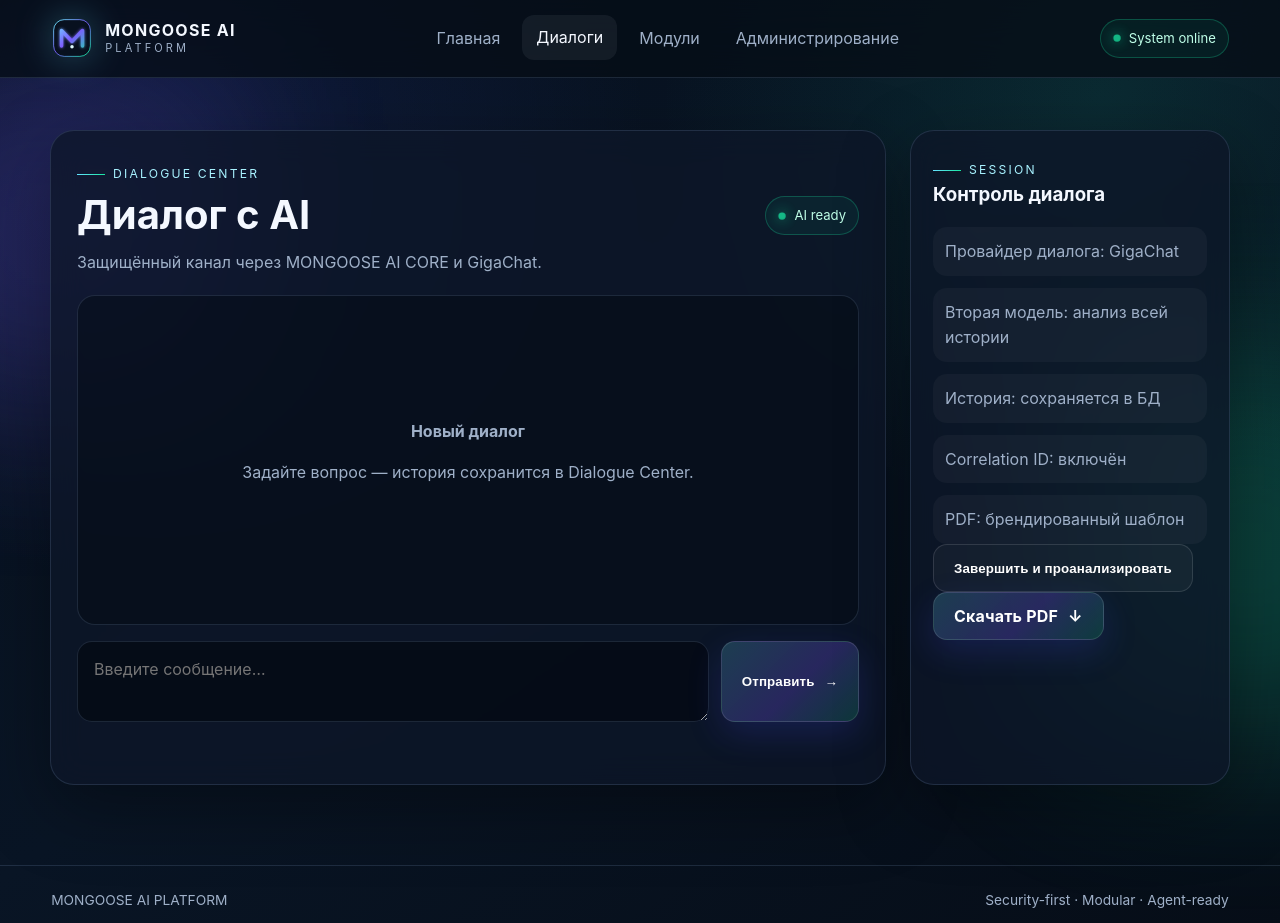
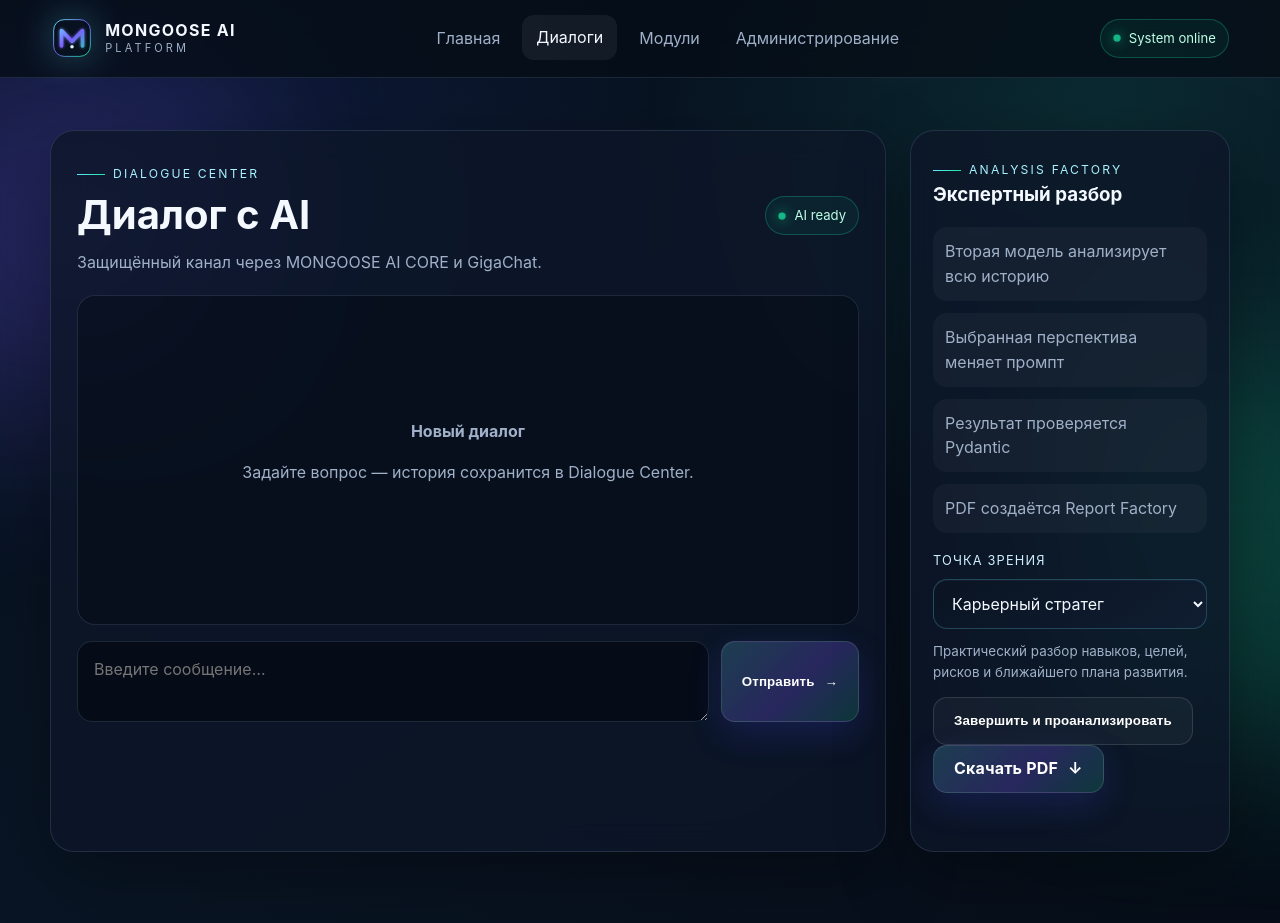
Before and after one commit to VictorKVS/Developer-of-AI-agents, a Django app: page /chat/ in a window 1280 px wide. Shown: the top 923 px of the page. Run offline with Django 5.2, Linux system fonts and the light colour scheme; parts of the project's set-up code (start-up, migrations or seed data) failed here and were passed over.

Commit message:
feat(web): add two selectable analysis modes

```diff
--- a/projects/02-dialogue-ai-assistant/templates/web/chat.html
+++ b/projects/02-dialogue-ai-assistant/templates/web/chat.html
@@ -20,8 +20,18 @@
         <div id="status" class="status" role="status"></div>
     </div>
     <aside class="side-panel">
-        <span class="eyebrow">Session</span><h3>Контроль диалога</h3>
-        <ul><li>Провайдер диалога: GigaChat</li><li>Вторая модель: анализ всей истории</li><li>История: сохраняется в БД</li><li>Correlation ID: включён</li><li>PDF: брендированный шаблон</li></ul>
+        <span class="eyebrow">Analysis Factory</span><h3>Экспертный разбор</h3>
+        <ul><li>Вторая модель анализирует всю историю</li><li>Выбранная перспектива меняет промпт</li><li>Результат проверяется Pydantic</li><li>PDF создаётся Report Factory</li></ul>
+
+        <div class="analysis-control">
+            <label for="analysis-profile">Точка зрения</label>
+            <select id="analysis-profile" name="analysis_profile">
+                <option value="career_strategist">Карьерный стратег</option>
+                <option value="jungian_reflection">Юнгианская рефлексия</option>
+            </select>
+        </div>
+        <p id="analysis-hint" class="analysis-hint">Практический разбор навыков, целей, рисков и ближайшего плана развития.</p>
+
         <button id="complete-button" class="button secondary" type="button">Завершить и проанализировать</button>
         <a id="download-link" class="button" href="#" hidden>Скачать PDF <span>↓</span></a>
         <p id="analysis-summary" class="status"></p>
@@ -31,12 +41,14 @@
 {% block scripts %}
 <script>
 let conversationId=null;
-const form=document.getElementById("chat-form"),input=document.getElementById("message"),messages=document.getElementById("messages"),statusBox=document.getElementById("status"),csrfToken=document.getElementById("csrf-token").dataset.token,completeButton=document.getElementById("complete-button"),downloadLink=document.getElementById("download-link"),analysisSummary=document.getElementById("analysis-summary");
+const form=document.getElementById("chat-form"),input=document.getElementById("message"),messages=document.getElementById("messages"),statusBox=document.getElementById("status"),csrfToken=document.getElementById("csrf-token").dataset.token,completeButton=document.getElementById("complete-button"),downloadLink=document.getElementById("download-link"),analysisSummary=document.getElementById("analysis-summary"),analysisProfile=document.getElementById("analysis-profile"),analysisHint=document.getElementById("analysis-hint");
+const profileHints={career_strategist:"Практический разбор навыков, целей, рисков и ближайшего плана развития.",jungian_reflection:"Не-клиническая рефлексия мотивов, ценностей и возможных архетипических паттернов."};
+analysisProfile.addEventListener("change",()=>{analysisHint.textContent=profileHints[analysisProfile.value];});
 function appendMessage(role,content){document.getElementById("empty-state")?.remove();const block=document.createElement("div");block.className=`message ${role}`;const title=document.createElement("strong"),text=document.createElement("p");title.textContent=role==="user"?"Вы":"MONGOOSE AI";text.textContent=content;block.append(title,text);messages.appendChild(block);messages.scrollTop=messages.scrollHeight;}
 function setThinking(active,text="AI формирует ответ"){statusBox.classList.remove("error");statusBox.innerHTML=active?`<span class="thinking">${text} <i></i><i></i><i></i></span>`:"";}
 async function parseError(response,fallback){let detail=fallback;try{const data=await response.json();detail=data.detail||fallback;}catch(_){const text=await response.text();if(text)detail=text.slice(0,300);}const id=response.headers.get("X-Correlation-ID");return id?`${detail} [request: ${id}]`:detail;}
 async function createConversation(){const response=await fetch("/api/v1/conversations/",{method:"POST",headers:{"Content-Type":"application/json","X-CSRFToken":csrfToken},credentials:"same-origin",body:"{}"});if(!response.ok)throw new Error(await parseError(response,"Не удалось создать диалог."));conversationId=(await response.json()).public_id;}
 form.addEventListener("submit",async event=>{event.preventDefault();const message=input.value.trim();if(!message)return;input.disabled=true;form.querySelector("button").disabled=true;setThinking(true);try{if(!conversationId)await createConversation();appendMessage("user",message);input.value="";const response=await fetch(`/api/v1/conversations/${conversationId}/chat/`,{method:"POST",headers:{"Content-Type":"application/json","X-CSRFToken":csrfToken},credentials:"same-origin",body:JSON.stringify({message})});if(!response.ok)throw new Error(await parseError(response,"Не удалось получить ответ AI."));appendMessage("assistant",(await response.json()).assistant_message.content);setThinking(false);}catch(error){statusBox.classList.add("error");statusBox.textContent=error.message;}finally{input.disabled=false;form.querySelector("button").disabled=false;input.focus();}});
-completeButton.addEventListener("click",async()=>{if(!conversationId){analysisSummary.textContent="Сначала проведите диалог.";return;}completeButton.disabled=true;form.querySelector("button").disabled=true;input.disabled=true;analysisSummary.textContent="Вторая AI-модель анализирует всю историю и формирует PDF…";try{const response=await fetch(`/api/v1/conversations/${conversationId}/complete/`,{method:"POST",headers:{"Content-Type":"application/json","X-CSRFToken":csrfToken},credentials:"same-origin",body:"{}"});if(!response.ok)throw new Error(await parseError(response,"Не удалось завершить анализ."));const data=await response.json();analysisSummary.textContent=data.summary||"Анализ завершён. Отчёт готов.";downloadLink.href=data.download_url;downloadLink.hidden=false;completeButton.hidden=true;}catch(error){analysisSummary.textContent=error.message;completeButton.disabled=false;form.querySelector("button").disabled=false;input.disabled=false;}});
+completeButton.addEventListener("click",async()=>{if(!conversationId){analysisSummary.textContent="Сначала проведите диалог.";return;}completeButton.disabled=true;analysisProfile.disabled=true;form.querySelector("button").disabled=true;input.disabled=true;analysisSummary.textContent=`Профиль «${analysisProfile.options[analysisProfile.selectedIndex].text}» анализирует всю историю и формирует PDF…`;try{const response=await fetch(`/api/v1/conversations/${conversationId}/complete/`,{method:"POST",headers:{"Content-Type":"application/json","X-CSRFToken":csrfToken},credentials:"same-origin",body:JSON.stringify({analysis_profile:analysisProfile.value})});if(!response.ok)throw new Error(await parseError(response,"Не удалось завершить анализ."));const data=await response.json();analysisSummary.textContent=`${data.analysis_profile_title||"Анализ"}: ${data.summary||"Отчёт готов."}`;downloadLink.href=data.download_url;downloadLink.hidden=false;completeButton.hidden=true;}catch(error){analysisSummary.textContent=error.message;completeButton.disabled=false;analysisProfile.disabled=false;form.querySelector("button").disabled=false;input.disabled=false;}});
 </script>
 {% endblock %}
```
